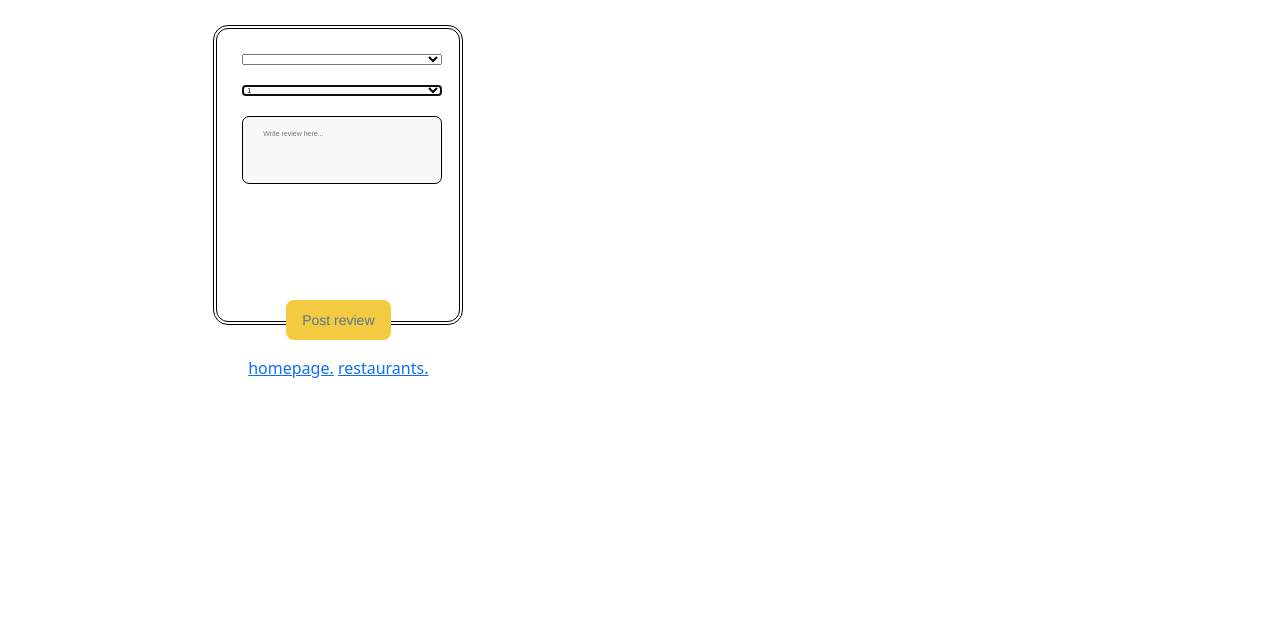
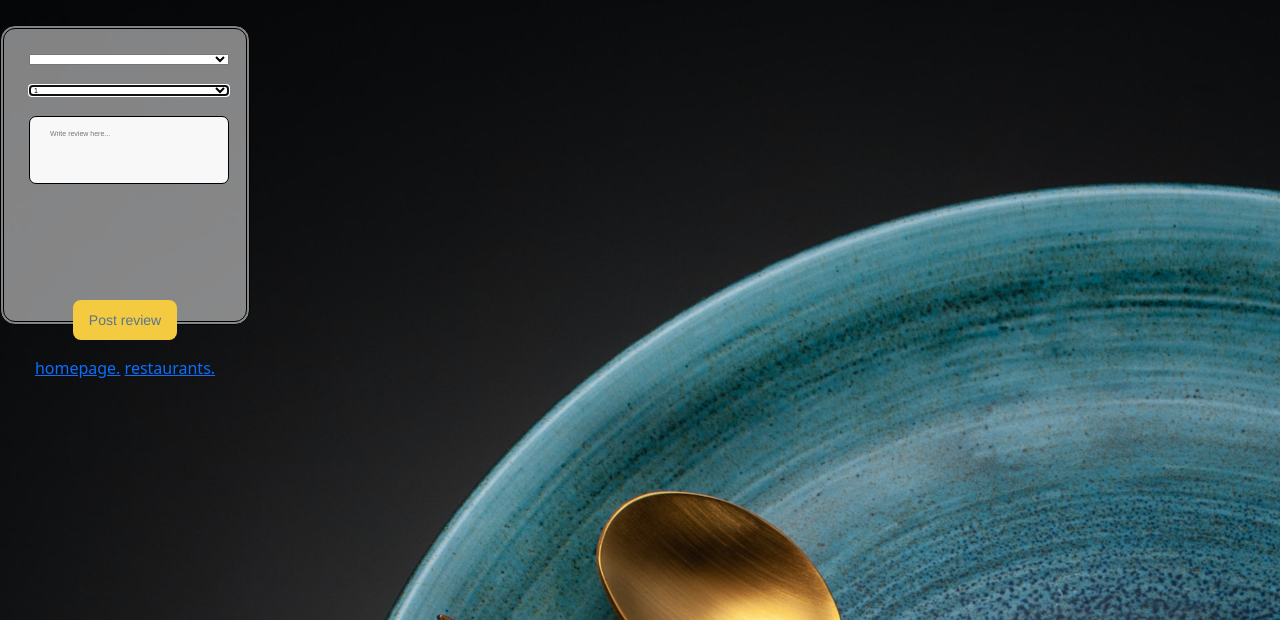
Before and after one commit to sarastevens123/hackbright_project, a Flask app: page /restaurant-rating in a window 1280 px wide. Shown: the top 620 px of the page. Run offline with Flask 2, Linux system fonts and the light colour scheme; the visitor is signed in with stand-in values (Sample User, id 1); data that the repository does not hold is empty.

Commit message:
changed background image for review page

```diff
--- a/templates/restaurant-rating-form.html
+++ b/templates/restaurant-rating-form.html
@@ -1,10 +1,10 @@
 {% extends 'base.html' %}
 {% block content %}
-<body class="right-col">
+<body id="right-col">
 
-    <div class="row">
+    <!-- <div class="row">
     <div class="col-md-12">
-    <div class="col-md-8" style="display: inline-block;">
+    <div class="col-md-8" style="display: inline-block;">     -->
 
     <form action="/restaurant-rating" class="form-signin" id="rating-forms" methods="POST">
 
@@ -47,9 +47,9 @@
         <a href="/">homepage.</a>
         <a href="/restaurants">restaurants.</a>
     </form>
+    <!-- </div>
     </div>
-    </div>
-    </div>
+    </div> -->
 
 </body>
 {% endblock %}
```
